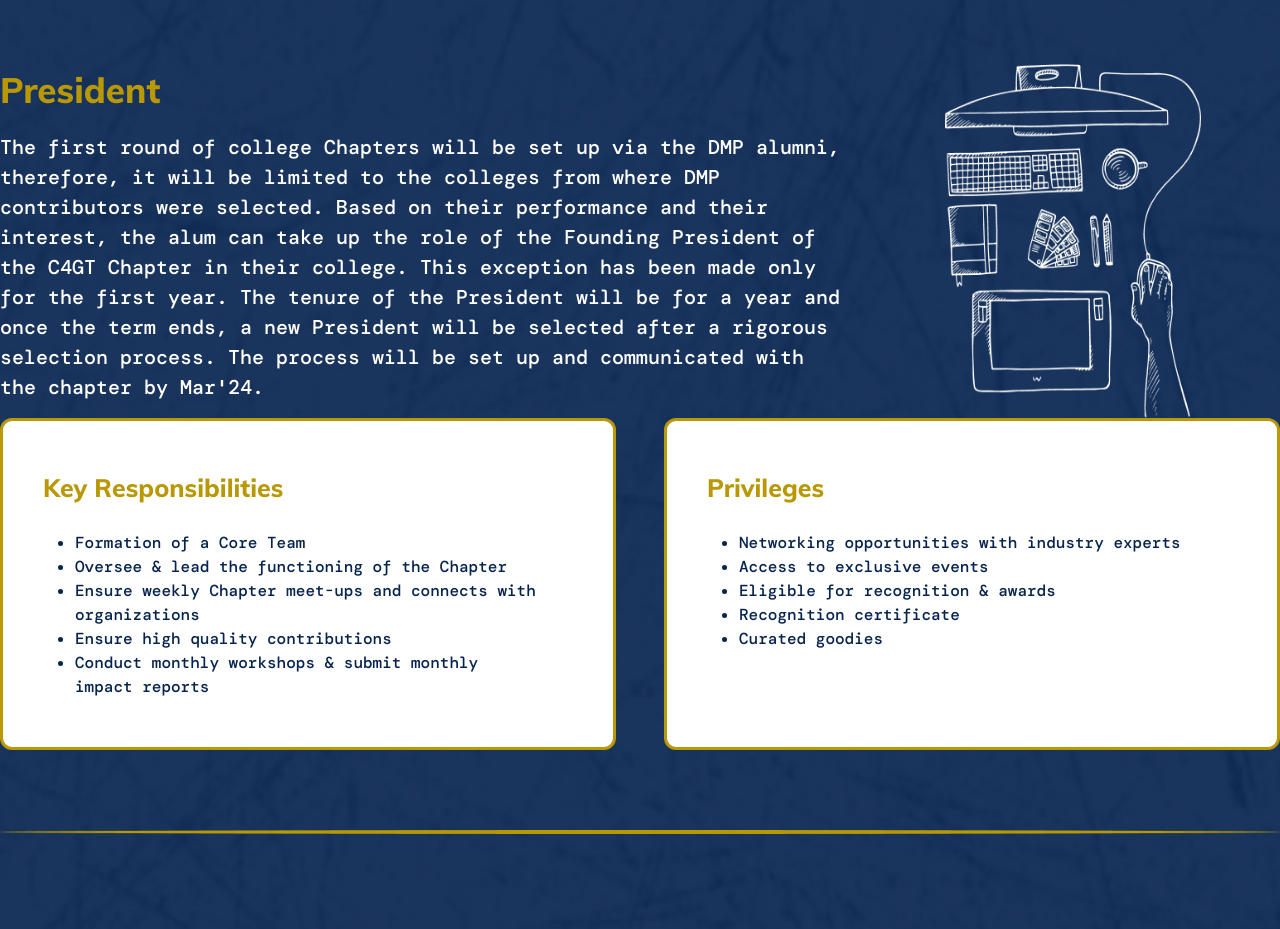
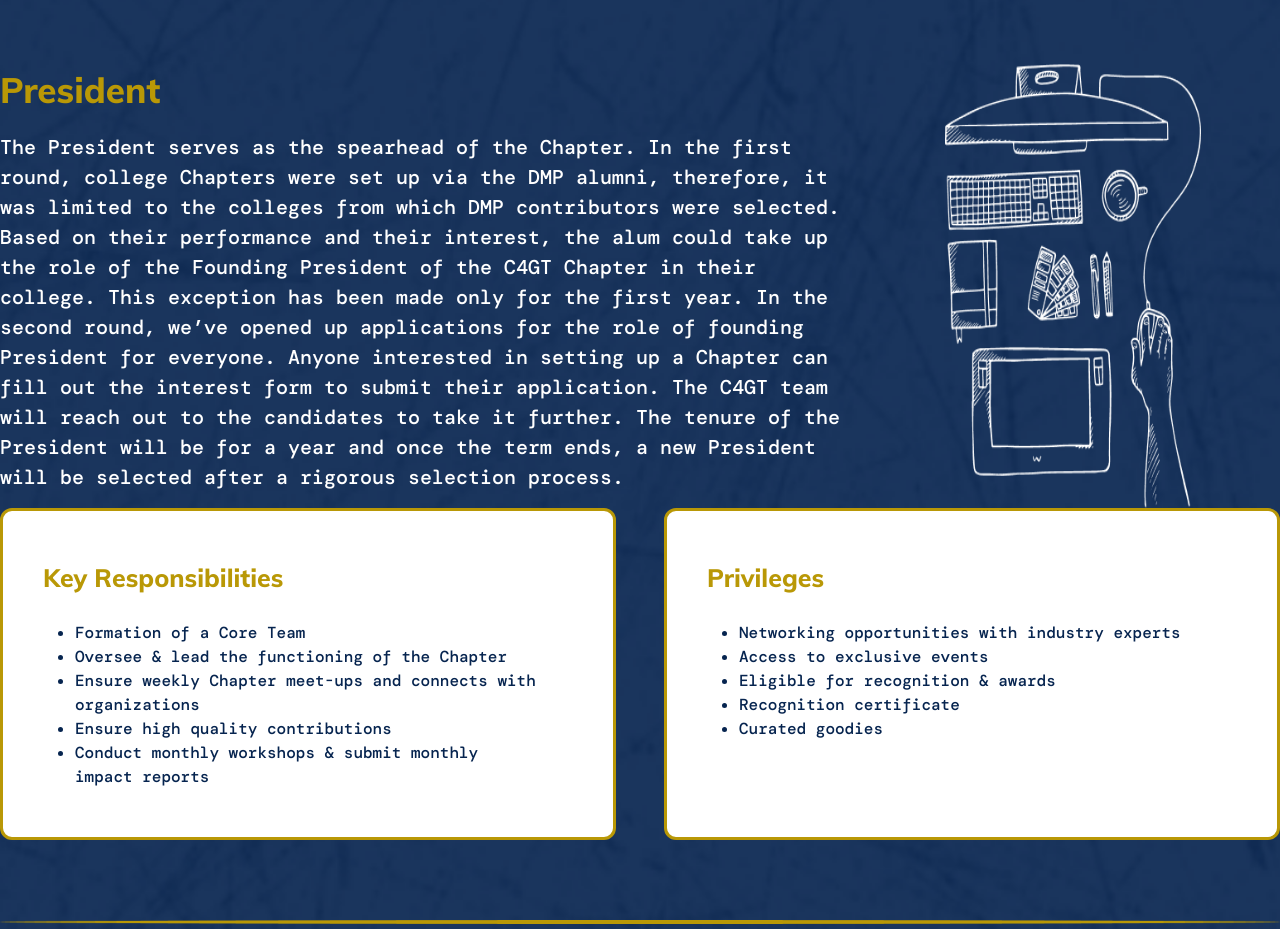
Before and after one commit to Lahu19/landing-pageofGovtech, a Next.js app: page / in a window 1280 px wide. Shown: the part 3440-4369 px from the top of the page. Built offline with nearby package versions, Linux system fonts and the light colour scheme.

Commit message:
Update team.tsx

```diff
--- a/src/components/team.tsx
+++ b/src/components/team.tsx
@@ -127,15 +127,9 @@
               President
             </h1>
             <p className="my-4 text-white font-mono-medium text-[16px] md:text-[20px] ">
-              The first round of college Chapters will be set up via the DMP
-              alumni, therefore, it will be limited to the colleges from where
-              DMP contributors were selected. Based on their performance and
-              their interest, the alum can take up the role of the Founding
-              President of the C4GT Chapter in their college. This exception has
-              been made only for the first year. The tenure of the President
-              will be for a year and once the term ends, a new President will be
-              selected after a rigorous selection process. The process will be
-              set up and communicated with the chapter by Mar'24.
+              The President serves as the spearhead of the Chapter. In the first round, college Chapters were set up via the DMP alumni, therefore, it was limited to the colleges from which DMP contributors were selected. Based on their performance and their interest, the alum could take up the role of the Founding President of the C4GT Chapter in their college. This exception has been made only for the first year.
+In the second round, we’ve opened up applications for the role of founding President for everyone. Anyone interested in setting up a Chapter can fill out the interest form to submit their application. The C4GT team will reach out to the candidates to take it further.
+The tenure of the President will be for a year and once the term ends, a new President will be selected after a rigorous selection process.
             </p>
           </div>
           <div className="pt-8 md:py-0 w-[80vw] md:w-[20vw] mx-auto flex justify-center md:flex md:justify-end">
```
